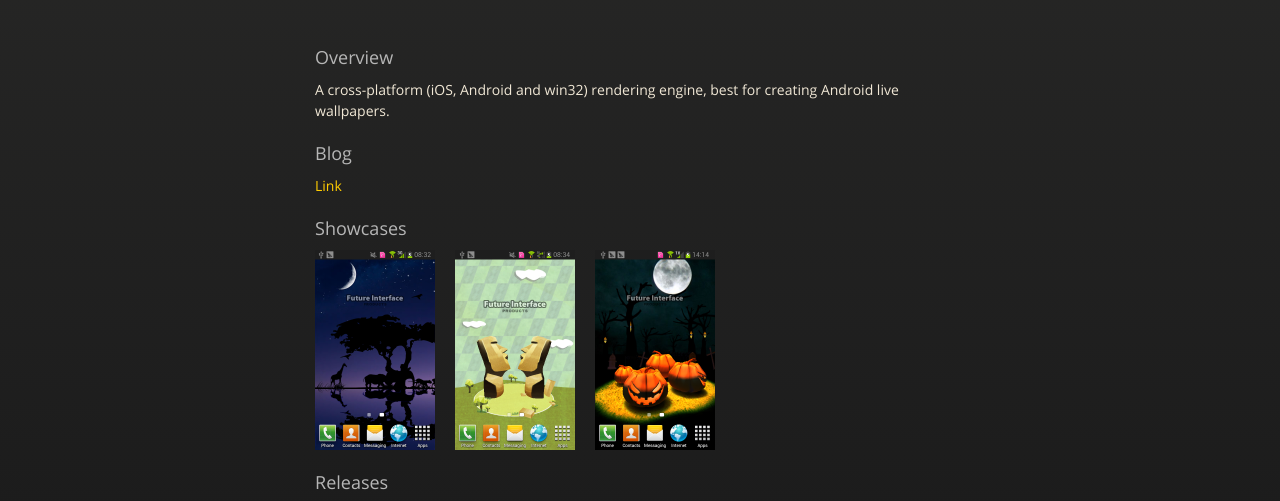
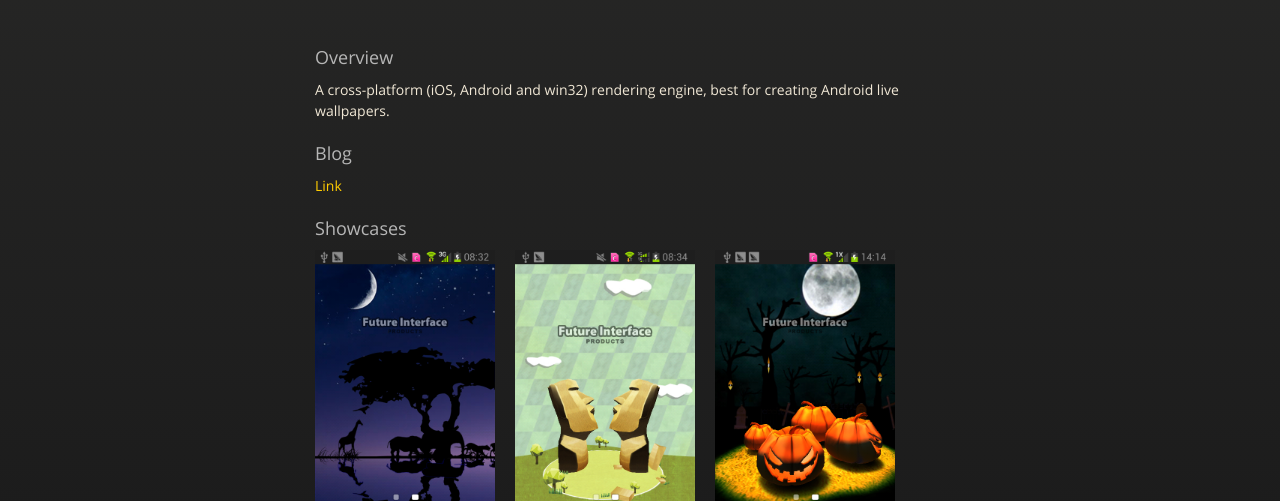
Before and after one commit to lihw/paper3d, a plain HTML site: page index.html in a window 1280 px wide. Shown: the part 289-790 px from the top of the page. Drawn offline with Linux system fonts and the light colour scheme.

Commit message:
On branch gh-pages - make images larger and create links for apks

```diff
--- a/index.html
+++ b/index.html
@@ -51,9 +51,9 @@
 <h3>
 <a name="showcase" class="anchor" href="#showcase"><span class="octicon octicon-link"></span></a>Showcases</h3>
 <p class="showcase">
-	<img src="showcases/africa.png" border="0">
-	<img src="showcases/giant.png" border="0">
-	<img src="showcases/halloween.png" border="0">
+     <a href=""><img src="showcases/africa.png" border="0"></a>
+     <a href=""><img src="showcases/giant.png" border="0"></a>
+     <a href=""><img src="showcases/halloween.png" border="0"></a>
 </p>
 
 <h3>
--- a/stylesheets/styles.css
+++ b/stylesheets/styles.css
@@ -358,8 +358,8 @@ p.showcase img {
   margin-left: 0px;
   margin-right: 20px;
   margin-bottom: 20px;
-  width: 120px;
-  height: 200px;
+  width: 180px;
+  height: 300px;
   border: 0;
 }
 
```
